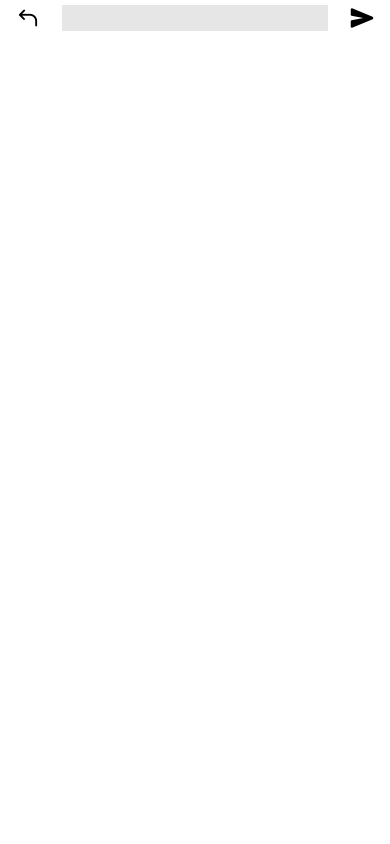
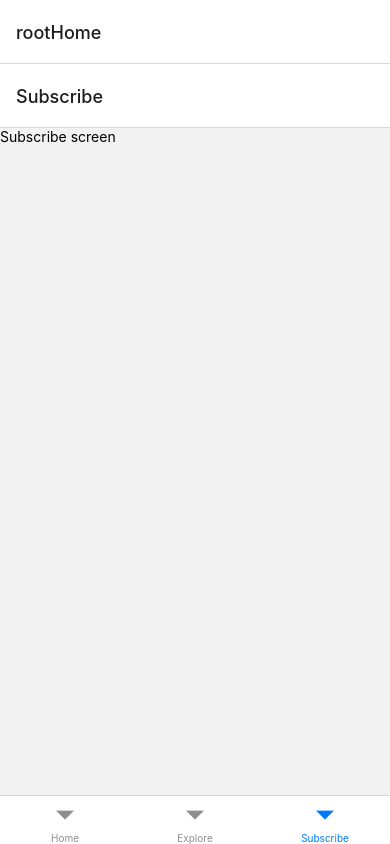
Before and after one commit to Olabisim/youtube, a React Native app: screen /Subscribe in a window 390 px wide. Built offline with nearby package versions, Linux system fonts and the light colour scheme.

Commit message:
screens added and routing with tab and stack:

```diff
--- a/App.tsx
+++ b/App.tsx
@@ -2,14 +2,36 @@ import { StatusBar } from 'expo-status-bar';
 import { StyleSheet, Text as T, View } from 'react-native';
 import Home from './src/screens/Home'
 import Search from './src/screens/Search'
-import Constant from 'expo-constants'
+import VideoPlayer from './src/screens/VideoPlayer';
+import Explore from './src/screens/Explore';
+import Subscribe from './src/screens/Subscribe';
+import { NavigationContainer } from '@react-navigation/native';
+import { createNativeStackNavigator } from '@react-navigation/native-stack';
+import { createBottomTabNavigator } from '@react-navigation/bottom-tabs';
+
+
+const Stack = createNativeStackNavigator()
+const Tab = createBottomTabNavigator()
+
+const Roothome = () => {
+        return (
+                <Tab.Navigator>
+                        <Tab.Screen name="Home" component={Home} />
+                        <Tab.Screen name="Explore" component={Explore} />
+                        <Tab.Screen name="Subscribe" component={Subscribe} />
+                </Tab.Navigator>
+        )
+}
 
 
 export default function App() {
         return (
-                <View style={{flex: 1, marginTop: Constant.statusBarHeight,}}>
-                        {/* <Home />  */}
-                        <Search />
-                </View>
+                <NavigationContainer>
+                        <Stack.Navigator>
+                                <Stack.Screen name="rootHome" component={Roothome} />
+                                <Stack.Screen name="search" component={Search} />
+                                <Stack.Screen name="videoplayer" component={VideoPlayer} />
+                        </Stack.Navigator>
+                </NavigationContainer>
         );
 }
--- /dev/null
+++ b/src/screens/Explore.tsx
@@ -0,0 +1,19 @@
+
+import { StyleSheet as SS, Text as T, View as V } from 'react-native';
+import Constant from 'expo-constants'
+
+
+const Explore = () => {
+        return (
+                <V
+                        style={{
+                                flex: 1,
+                                marginTop: Constant.statusBarHeight
+                        }}
+                >
+                        <T>Explore screen</T>
+                </V>
+        )
+}
+
+export default Explore
--- a/src/screens/Home.tsx
+++ b/src/screens/Home.tsx
@@ -2,6 +2,7 @@ import { StatusBar } from 'expo-status-bar';
 import { StyleSheet as SS, Text as T, View as V, ScrollView as SV } from 'react-native';
 import Header from '../components/Header'
 import Card from '../components/Card'
+import Constant from 'expo-constants'
 
 
 export default function Home() {
@@ -29,6 +30,7 @@ const styles = SS.create({
         container: {
                 flex: 1,
                 backgroundColor: '#fff',
+                marginTop: Constant.statusBarHeight
                 // alignItems: 'center',
                 // justifyContent: 'center',
         },
--- a/src/screens/Search.tsx
+++ b/src/screens/Search.tsx
@@ -4,6 +4,7 @@ import { StatusBar } from 'expo-status-bar';
 import { StyleSheet as SS, Text as T, View as V, ScrollView as SV, TextInput as TI, FlatList as FL, ActivityIndicator as AI } from 'react-native';
 import {Ionicons, AntDesign} from '@expo/vector-icons'
 import MiniCard from '../components/MiniCard';
+import Constant from 'expo-constants'
 
 // https://youtube.googleapis.com/youtube/v3/search?part=snippet&maxResults=10&q=react&type=video&key=AIzaSyBr7jKwY617rwJ7Dl1Fi4JAWAw_x5_ktbo
 
@@ -26,7 +27,7 @@ const Search = () => {
 
         return (
                 <V
-                        style={{flex: 1}}
+                        style={{flex: 1,marginTop: Constant.statusBarHeight}}
                 >
                         <V style={{
                                 padding: 5,
--- /dev/null
+++ b/src/screens/Subscribe.tsx
@@ -0,0 +1,16 @@
+
+import { StyleSheet as SS, Text as T, View as V } from 'react-native';
+import Constant from 'expo-constants'
+
+
+const Subscribe = () => {
+        return (
+                <V
+                        style={{flex: 1, marginTop: Constant.statusBarHeight}}
+                >
+                        <T>Subscribe screen</T>
+                </V>
+        )
+}
+
+export default Subscribe
--- /dev/null
+++ b/src/screens/VideoPlayer.tsx
@@ -0,0 +1,16 @@
+
+import { StyleSheet as SS, Text as T, View as V } from 'react-native';
+import Constant from 'expo-constants'
+
+
+const VideoPlayer = () => {
+        return (
+                <V
+                        style={{flex: 1,marginTop: Constant.statusBarHeight}}
+                >
+                        <T>video player screen</T>
+                </V>
+        )
+}
+
+export default VideoPlayer
```
